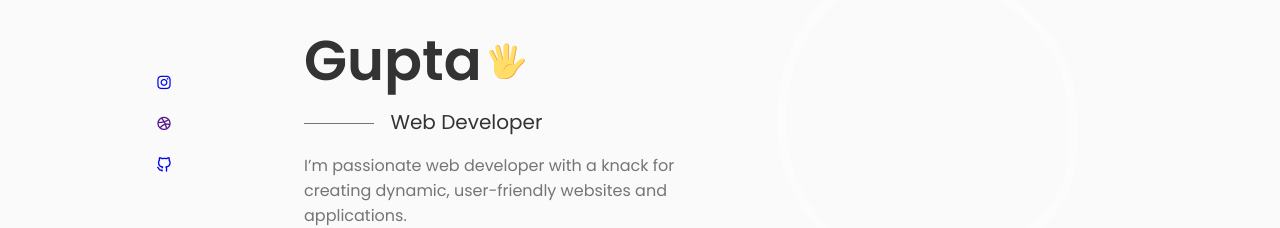
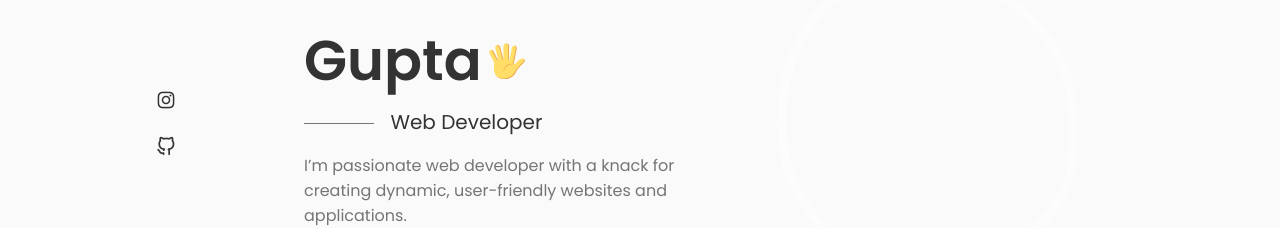
Before and after one commit to ashutosh0079/Portfolio-react, a React (Create React App) app: page / in a window 1280 px wide. Shown: the part 211-439 px from the top of the page. Built offline with nearby package versions, Linux system fonts and the light colour scheme.

Commit message:
Update Social.jsx

```diff
--- a/src/components/home/Social.jsx
+++ b/src/components/home/Social.jsx
@@ -1,19 +1,27 @@
-import React from 'react'
+import React from "react";
 
 const Social = () => {
   return (
-    <div className='home__social'>
-        <a href="https://www.instagram.com/47._.ashu?igsh=MWU2OHhhaWZjeHQwaA==" className="home__socail-icon" target='_blank'>
-            <i class="uil uil-instagram"></i>
-        </a>
-        <a href="" className="home__socail-icon" target='_blank'>
-        <i class="uil uil-dribbble"></i>
-        </a>
-        <a href="https://github.com/ashutosh0079" className="home__socail-icon" target='_blank'>
-        <i class="uil uil-github-alt"></i>
-        </a>
+    <div className="home__social">
+      <a
+        href="https://www.instagram.com/47._.ashu"
+        className="home__social-icon"
+        target="_blank"
+        rel="noopener noreferrer"
+      >
+        <i className="uil uil-instagram"></i>
+      </a>
+
+      <a
+        href="https://github.com/ashutosh0079"
+        className="home__social-icon"
+        target="_blank"
+        rel="noopener noreferrer"
+      >
+        <i className="uil uil-github-alt"></i>
+      </a>
     </div>
-  )
-}
+  );
+};
 
-export default Social
+export default Social;
```
